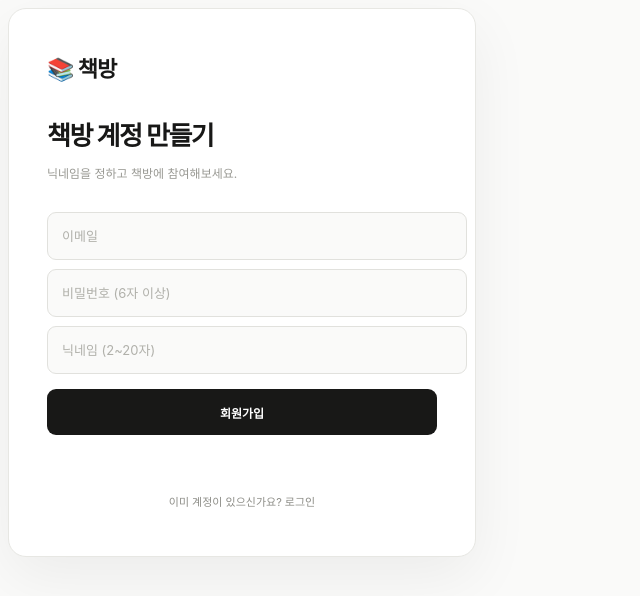
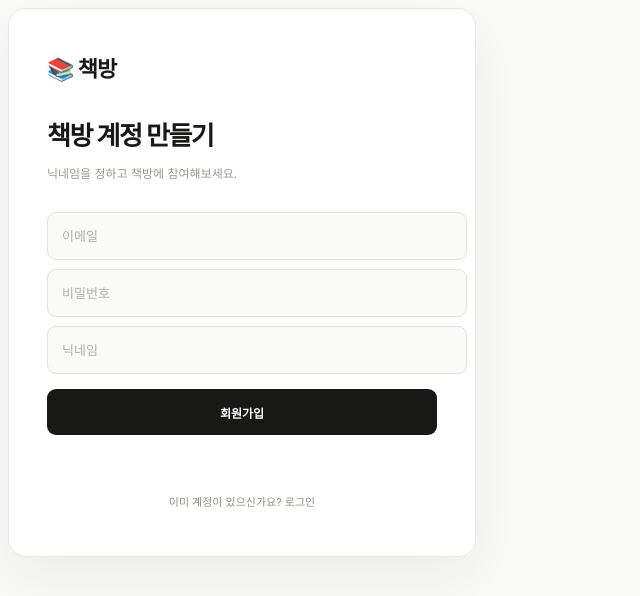
Before and after one commit to cho13364cho-stack/bookbang, a website: page login.html in a window 1280 px wide. Both pictures are taken after a click on the button "계정이 없으신가요? 회원가입". Shown: the whole page, without its empty margins (0-640 px from the left). Drawn offline with Linux system fonts and the light colour scheme; no server answers.

Commit message:
Update login.html

```diff
--- a/login.html
+++ b/login.html
@@ -36,7 +36,9 @@
             </p>
 
 
-            <!-- 로그인 -->
+            <!-- ================================
+                 로그인
+            ================================= -->
 
             <form id="loginForm">
 
@@ -63,7 +65,9 @@
             </form>
 
 
-            <!-- 회원가입 -->
+            <!-- ================================
+                 회원가입
+            ================================= -->
 
             <form
                 id="signupForm"
@@ -81,7 +85,7 @@
                 <input
                     id="signupPassword"
                     type="password"
-                    placeholder="비밀번호 (6자 이상)"
+                    placeholder="비밀번호"
                     autocomplete="new-password"
                     minlength="6"
                     required
@@ -90,10 +94,9 @@
                 <input
                     id="signupNickname"
                     type="text"
-                    placeholder="닉네임 (2~20자)"
+                    placeholder="닉네임"
+                    maxlength="20"
                     autocomplete="nickname"
-                    minlength="2"
-                    maxlength="20"
                     required
                 >
 
@@ -104,12 +107,20 @@
             </form>
 
 
+            <!-- ================================
+                 메시지
+            ================================= -->
+
             <p
                 id="authMessage"
                 class="auth-message"
                 aria-live="polite"
             ></p>
 
+
+            <!-- ================================
+                 로그인 / 회원가입 전환
+            ================================= -->
 
             <button
                 type="button"
@@ -124,7 +135,12 @@
     </main>
 
 
-    <!-- Supabase CDN 없음 -->
+    <!--
+        중요:
+        Supabase CDN을 사용하지 않습니다.
+        인증은 server.js가 처리합니다.
+    -->
+
     <script src="auth.js"></script>
 
 </body>
```
